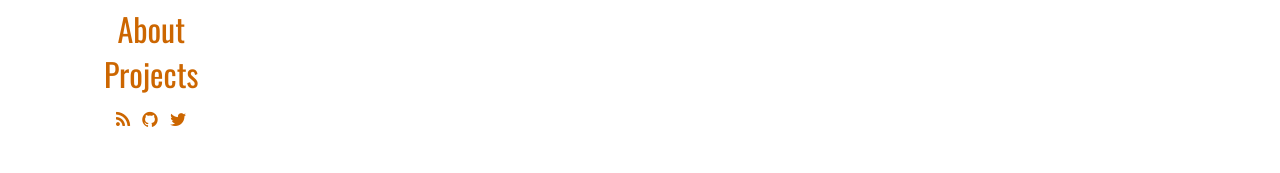
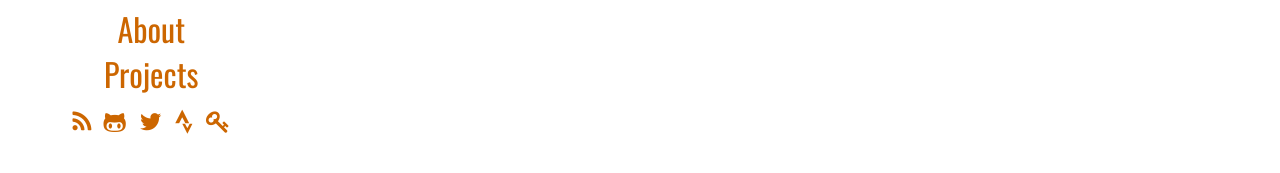
Before and after one commit to Fingel/pedaldrivenprogramming.com, a Jekyll site: the page built from index.html, in a window 1280 px wide. Shown: the part 275-448 px from the top of the page. Built offline with Jekyll 4.4.1, drawn with Linux system fonts in a browser that asks for light colours; nearby versions of some CDN libraries; comment, search, counter and statistics services are not loaded.

Commit message:
custom icons for social with strava

```diff
--- a/_layouts/default.html
+++ b/_layouts/default.html
@@ -15,7 +15,7 @@
         <link rel="stylesheet" href="/css/colorbox.css">
         <link rel="stylesheet" href="/css/bootstrap.min.css">
         <link rel="stylesheet" href="/css/bootstrap-theme.min.css">
-        <link href="//netdna.bootstrapcdn.com/font-awesome/4.0.3/css/font-awesome.css" rel="stylesheet">
+        <link rel="stylesheet" href="/css/navicons.css">
 
         <!-- Custom CSS -->
         <link rel="stylesheet" href="/css/main.css">
@@ -50,9 +50,19 @@
                     <li><a href="/projects">Projects</a></li>
                   </ul>
                   <ul class="social">
-                    <li><a href="/feed.xml"><i class="fa fa-rss"></i></a></li>
-                    <li><a href="https://github.com/wd-42"><i class="fa fa-github"></i></a></li>
-                    <li><a href="https://twitter.com/WD_42"><i class="fa fa-twitter"></i></a></li>
+                    <li><a href="/feed.xml"><i class="icon-rss"></i></a></li>
+                    <li><a href="https://github.com/wd-42">
+                        <i class="icon-github-alt"></i>
+                    </a></li>
+                    <li><a href="https://twitter.com/WD_42">
+                        <i class="icon-twitter"></i>
+                    </a></li>
+                    <li><a href="http://www.strava.com/athletes/139738">
+                        <i class="icon-strava"></i>
+                    </a></li>
+                    <li><a href="http://toxiccode.com/misc/pubkey.txt">
+                        <i class="icon-key"></i>
+                    </a></li>
                   </ul>
               </div>
             </div>
--- a/css/main.css
+++ b/css/main.css
@@ -88,6 +88,7 @@ img {
 }
 
 .social li {
+    font-size: 24px;
     list-style-type: none;
     display: inline;
     padding: 4px;
--- /dev/null
+++ b/css/navicons.css
@@ -0,0 +1,43 @@
+@font-face {
+	font-family: 'navicons';
+	src:url('fonts/navicons.eot');
+	src:url('fonts/navicons.eot?#iefix') format('embedded-opentype'),
+		url('fonts/navicons.ttf') format('truetype'),
+		url('fonts/navicons.woff') format('woff'),
+		url('fonts/navicons.svg#navicons') format('svg');
+	font-weight: normal;
+	font-style: normal;
+}
+
+[class^="icon-"], [class*=" icon-"] {
+	font-family: 'navicons';
+	speak: none;
+	font-style: normal;
+	font-weight: normal;
+	font-variant: normal;
+	text-transform: none;
+	line-height: 1;
+
+	/* Better Font Rendering =========== */
+	-webkit-font-smoothing: antialiased;
+	-moz-osx-font-smoothing: grayscale;
+}
+
+.icon-strava:before {
+	content: "\e600";
+}
+.icon-rss:before {
+	content: "\e696";
+}
+.icon-twitter:before {
+	content: "\e691";
+}
+.icon-github-alt:before {
+	content: "\e6f7";
+}
+.icon-key:before {
+	content: "\e67d";
+}
+.icon-code:before {
+	content: "\e704";
+}
```
Also changed, not shown: css/fonts/navicons.ttf (added), css/fonts/navicons.woff (added), 2 other files.
